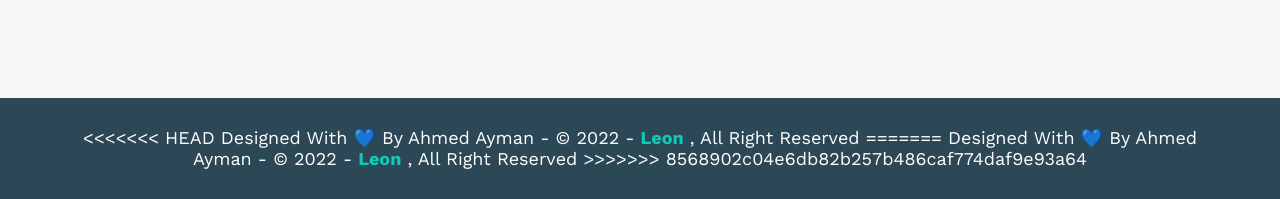
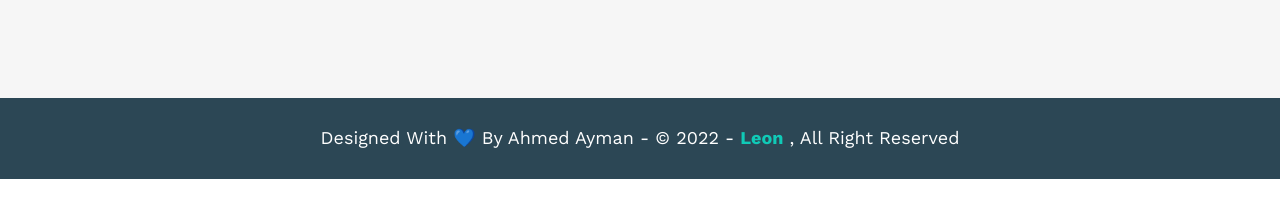
Before and after one commit to AhmedAyman105/Leon_Template, a plain HTML site: page index.html in a window 1280 px wide. Shown: the part 3659-3858 px from the top of the page. Drawn offline with nearby package versions, Linux system fonts and the light colour scheme.

Commit message:
Removed Extra Words

```diff
--- a/index.html
+++ b/index.html
@@ -204,11 +204,7 @@
     <!-- Start Footer  -->
     <div class="footer">
         <div class="container">
-<<<<<<< HEAD
-            Designed With &#128153; By Ahmed Ayman - &copy; 2022 - <span>Leon</span> , All Right Reserved
-=======
              Designed With &#128153; By Ahmed Ayman - &copy; 2022 - <span>Leon</span> , All Right Reserved
->>>>>>> 8568902c04e6db82b257b486caf774daf9e93a64
         </div>
     </div>
     <!-- End Footer  -->
```
